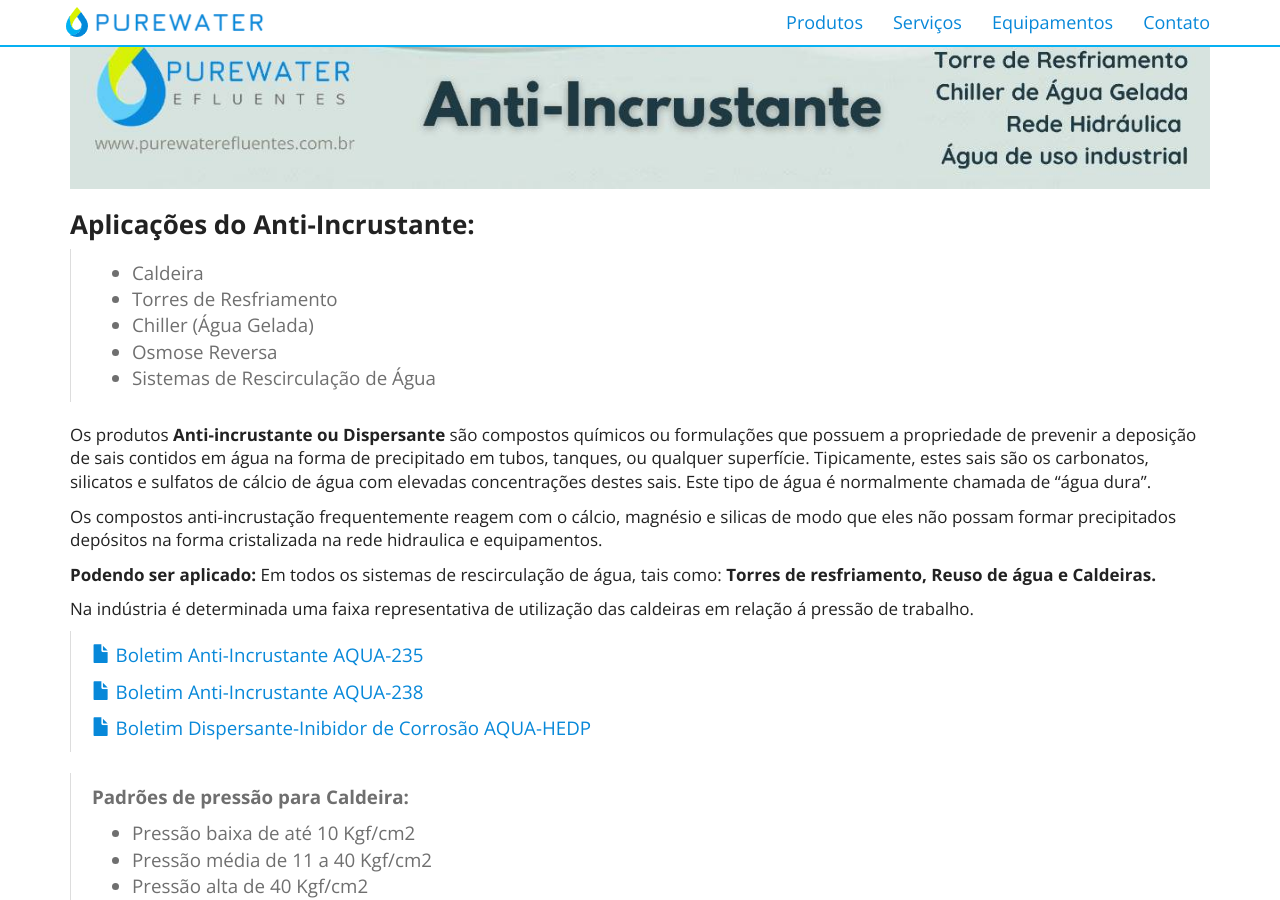
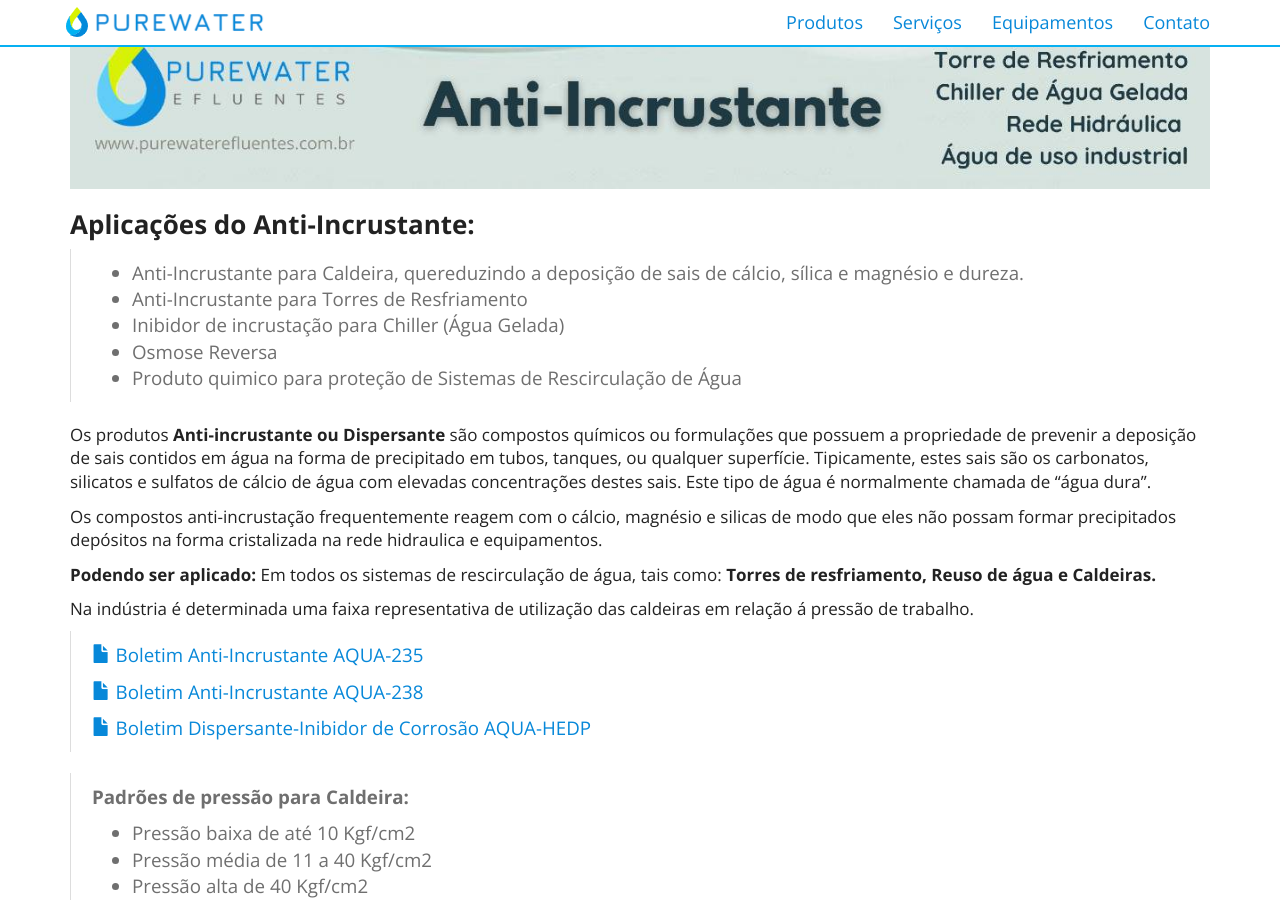
Before and after one commit to purewaterefluentes/purewaterefluentes.github.io, a Jekyll site: the page built from produtos/anti-incrustante.md, in a window 1280 px wide and 900 px high, scrolled down 783 px. Built offline with Jekyll 4.4.1, drawn with Linux system fonts in a browser that asks for light colours; nearby versions of some CDN libraries; library files that are not in the unit come from our copies.

Commit message:
Update anti-incrustante.md

```diff
--- a/produtos/anti-incrustante.md
+++ b/produtos/anti-incrustante.md
@@ -10,11 +10,11 @@
 
 ### **Aplicações do Anti-Incrustante:**
 >
-- Caldeira
-- Torres de Resfriamento
-- Chiller (Água Gelada)
+- Anti-Incrustante para Caldeira, quereduzindo a deposição de sais de cálcio, sílica e magnésio e dureza.
+- Anti-Incrustante para Torres de Resfriamento
+- Inibidor de incrustação para Chiller (Água Gelada)
 - Osmose Reversa
-- Sistemas de Rescirculação de Água
+- Produto quimico para proteção de Sistemas de Rescirculação de Água
 >
 
 Os produtos **Anti-incrustante ou Dispersante** são compostos químicos ou formulações que possuem a propriedade de prevenir a deposição de sais contidos em água na forma de precipitado em tubos, tanques, ou qualquer superfície. Tipicamente, estes sais são os carbonatos, silicatos e sulfatos de cálcio de água com elevadas concentrações destes sais. Este tipo de água é normalmente chamada de "água dura".
```
